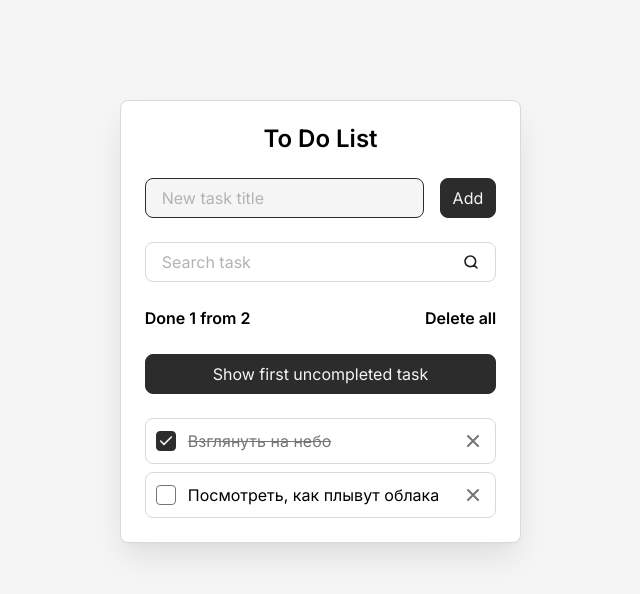
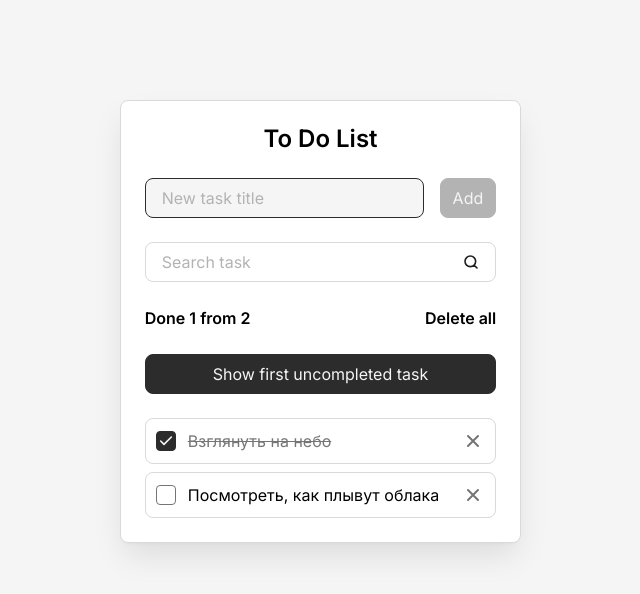
Before and after one commit to al-burtsev/todo-react, a React (Vite) app: page / in a window 1280 px wide. Shown: the top 594 px of the page, without its empty margins (312-952 px from the left). Built offline with nearby package versions, Linux system fonts and the light colour scheme.

Commit message:
implement validation

```diff
--- a/src/components/AddTaskForm.jsx
+++ b/src/components/AddTaskForm.jsx
@@ -1,4 +1,4 @@
-import { useContext } from 'react'
+import { useContext, useState } from 'react'
 import { TasksContext } from '../context/TasksContext'
 import Button from "./Button"
 import Field from "./Field"
@@ -6,9 +6,25 @@
 const Form = () => {
     const { addTask, newTaskTitle, setNewTaskTitle, newTaskInputRef } = useContext(TasksContext)
 
+    const [error, setError] = useState('')
+
+    const clearNewTaskTitle = newTaskTitle.trim()
+    const isNewTaskTitleEmpty = clearNewTaskTitle.length === 0
+
     const onSubmit = (event) => {
         event.preventDefault()
-        addTask()
+        if (!isNewTaskTitleEmpty) {
+            addTask(clearNewTaskTitle)
+        }
+    }
+
+    const onInput = (event) => {
+        const { value } = event.target
+        const clearValue = value.trim()
+        const hasOnlySpaces = value.length > 0 && clearValue.length === 0
+
+        setNewTaskTitle(value)
+        setError(hasOnlySpaces ? 'The task title cannot be empty' : '')
     }
 
     return (
@@ -21,10 +37,17 @@
                 label='New task title'
                 id="new-task"
                 value={newTaskTitle}
-                onInput={(event) => setNewTaskTitle(event.target.value)}
+                error={error}
+                onInput={onInput}
                 ref={newTaskInputRef}
             />
-            <Button className="button" type="submit">Add</Button>
+            <Button
+                сlassName="button"
+                type="submit"
+                isDisabled={isNewTaskTitleEmpty}
+            >
+                Add
+            </Button>
         </form>
     )
 }
--- a/src/components/Button.jsx
+++ b/src/components/Button.jsx
@@ -1,10 +1,11 @@
 
-const Button = ({ children, className = '', type = 'button', onClick }) => {
+const Button = ({ children, className = '', type = 'button', isDisabled, onClick }) => {
     return (
         <button
             className={`button ${className}`}
             type={type}
             onClick={onClick}
+            disabled={isDisabled}
         >
             {children}
         </button>
--- a/src/components/Field.jsx
+++ b/src/components/Field.jsx
@@ -1,4 +1,4 @@
-const Field = ({ className = '', id, label, type, onInput, value, ref }) => {
+const Field = ({ className = '', id, label, type, onInput, value, error, ref }) => {
     return (
         <div className={`field ${className}`}>
             <label
@@ -8,7 +8,7 @@
                 {label}
             </label>
             <input
-                className="field__input"
+                className={`field__input ${error ? 'is-invalid' : ''}`}
                 id={id}
                 placeholder=""
                 autoComplete="off"
@@ -17,6 +17,9 @@
                 onInput={onInput}
                 ref={ref}
             />
+            {error && (
+                <span className='field__error' title={error}>{error}</span>
+            )}
         </div>
     )
 }
--- a/src/hooks/useTasks.js
+++ b/src/hooks/useTasks.js
@@ -37,11 +37,10 @@
         }))
     }, [tasks])
 
-    const addTask = useCallback(() => {
-        if (newTaskTitle.trim().length > 0) {
+    const addTask = useCallback((title) => {
         const newTask = {
             id: crypto?.randomUUID() ?? Date.now().toString(),
-                title: newTaskTitle,
+            title,
             isDone: false,
         }
 
@@ -49,8 +48,7 @@
         setNewTaskTitle('')
         setSearchQuery('')
         newTaskInputRef.current.focus()
-        }
-    }, [newTaskTitle])
+    }, [])
 
     useEffect(() => {
         saveTasks(tasks)
--- a/src/styles/components/button.css
+++ b/src/styles/components/button.css
@@ -9,12 +9,20 @@
   border: 1px solid var(--color-dark-2);
   border-radius: var(--border-radius);
 
-  &:hover {
-    color: var(--color-dark-2);
-    background-color: transparent;
+  &:not(:disabled) {
+    &:hover {
+      color: var(--color-dark-2);
+      background-color: transparent;
+    }
+
+    &:active {
+      scale: 1.05;
+    }
   }
 
-  &:active {
-    scale: 1.05;
+  &:disabled {
+    background-color: var(--color-gray-3);
+    border-color: var(--color-gray-3);
+    cursor: not-allowed;
   }
 }
--- a/src/styles/components/field.css
+++ b/src/styles/components/field.css
@@ -46,4 +46,20 @@
       background-repeat: no-repeat;
     }
   }
+
+  &.is-invalid {
+    border-color: #eb0c0c;
+  }
 }
+
+.field__error {
+  position: absolute;
+  top: 100%;
+  left: 0;
+  font-size: 12px;
+  color: #eb0c0c;
+  text-overflow: ellipsis;
+  overflow: hidden;
+  white-space: nowrap;
+  max-width: 100%;
+}
```
Lines whose indentation alone changed are shown as unchanged.
